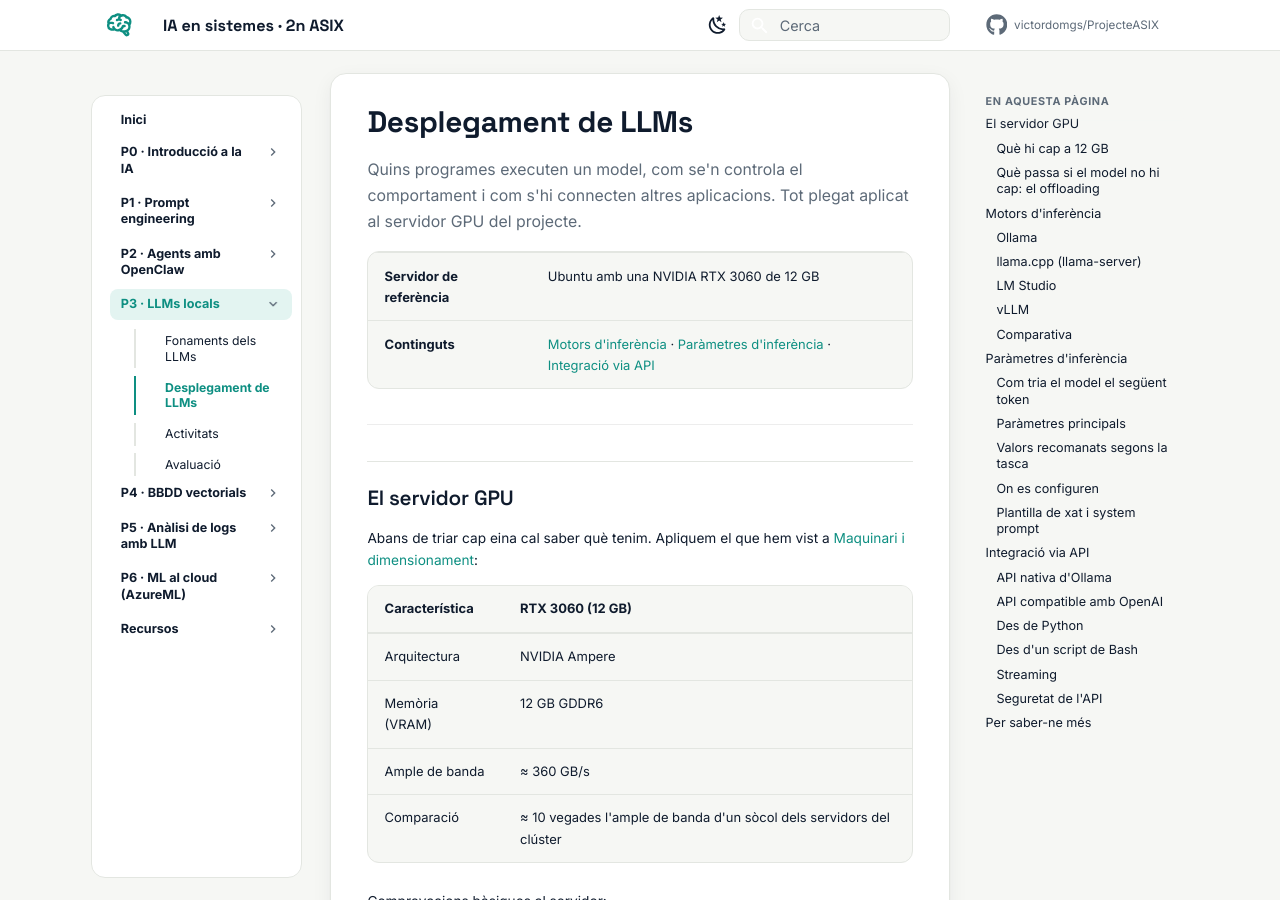
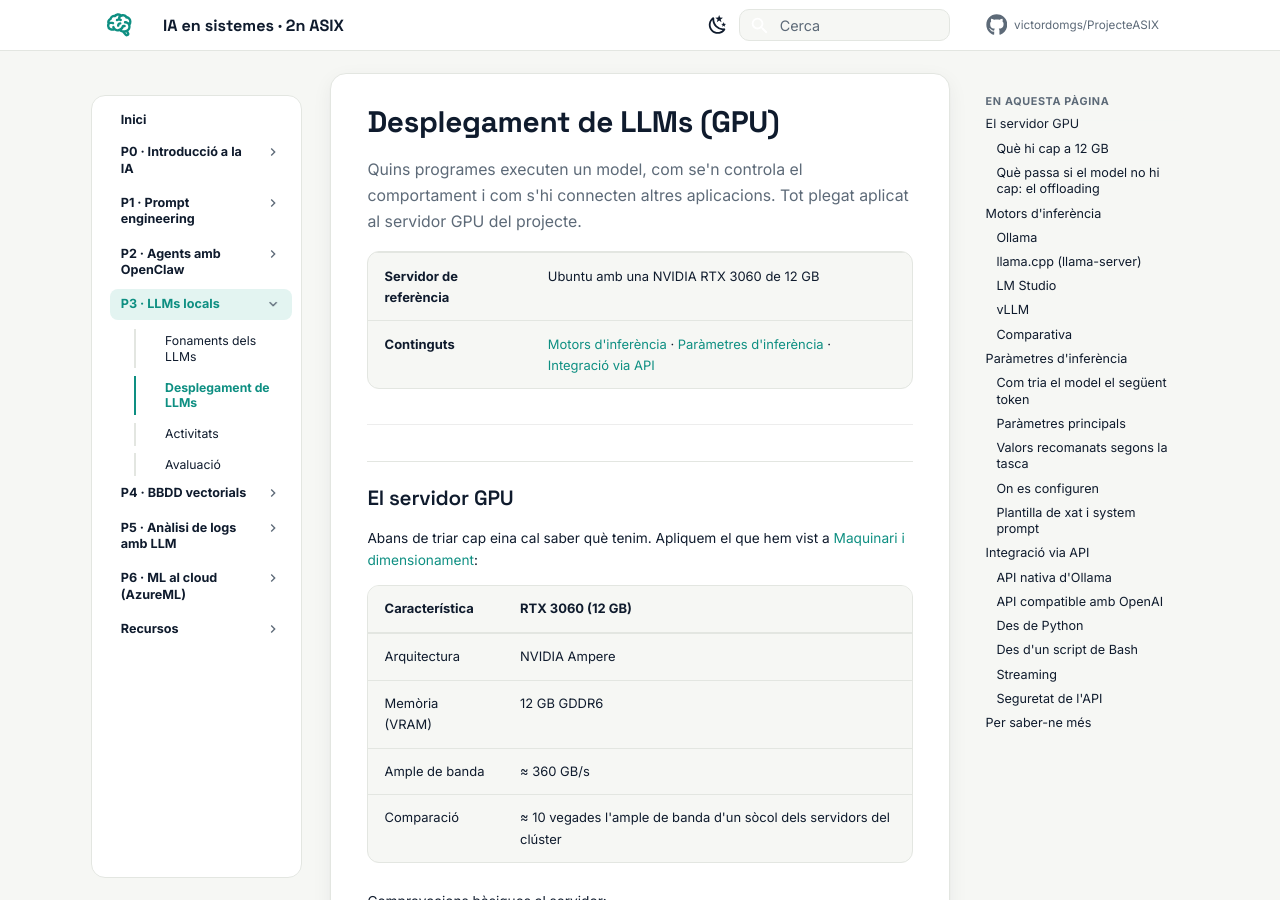
Before and after one commit to victordomgs/ProjecteASIX, an MkDocs documentation site: the page built from docs/p3-llms-locals/desplegament.md, in a window 1280 px wide and 900 px high. Built offline with MkDocs 1.6.1 and Material for MkDocs 9.7.7, drawn with Linux system fonts in a browser that asks for light colours; comment, search, counter and statistics services are not loaded.

Commit message:
Update desplegament.md

```diff
--- a/docs/p3-llms-locals/desplegament.md
+++ b/docs/p3-llms-locals/desplegament.md
@@ -1,4 +1,4 @@
-# Desplegament de LLMs
+# Desplegament de LLMs (GPU)
 
 <p class="lead">Quins programes executen un model, com se'n controla el comportament i com s'hi connecten altres aplicacions. Tot plegat aplicat al servidor GPU del projecte.</p>
 
```
